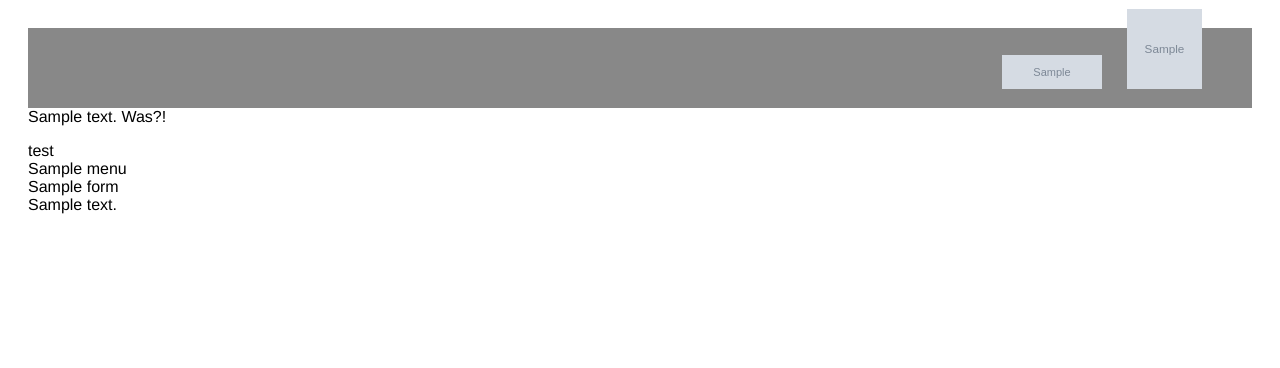
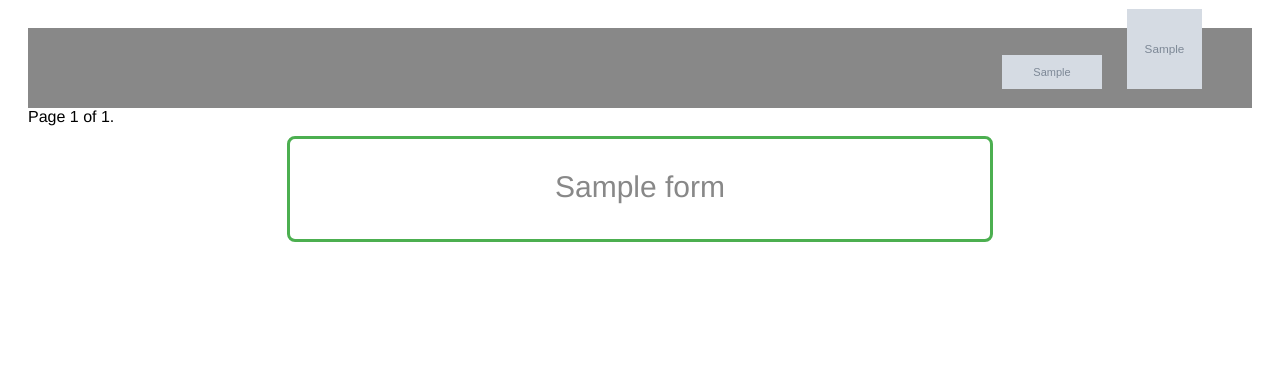
Before and after one commit to ahmedramadan01/self-service-terminal, a Django app: page /dtl/1/ in a window 1280 px wide. Shown: the top 368 px of the page. Run offline with Django 3.2, Linux system fonts and the light colour scheme; tables that the repository leaves empty hold one stand-in row (values such as "Sample post"); grey boxes marked "Sample" are stand-in pictures.

Commit message:
Add paginator to dtl_test

```diff
--- a/sp4/self_service_terminal/templates/self_service_terminal/dtl_test.html
+++ b/sp4/self_service_terminal/templates/self_service_terminal/dtl_test.html
@@ -1,30 +1,36 @@
 {% extends "self_service_terminal/base.html"%}
 {% load static %}
 
-{# Verfügbare Variablen: menu, miep, range #}
+{# Verfügbare Variablen: settings, menu, submenus, subforms, page_obj #}
 
 {% block content %}
-{{menu.menu_text}}
-{{miep}}
-{% for entry in submenus %}
-<p>
-    test
-    {{ entry.settings.institute_logo }} <br>
-    {{ entry.parent_menu }} <br>
-    {{ entry.menu_title }} <br>
-    {{ entry.menu_text }} <br>
-</p>
-{% endfor %}
-{% for entry in subforms %}
-<p>
-    test
-    {{ entry.settings.institute_logo }} <br>
-    {{ entry.parent_menu }} <br>
-    {{ entry.form_title }} <br>
-    {{ entry.description }} <br>
-</p>
-{% endfor %}
 
+{% if page_obj.has_previous %}
+    <a href="?page=1">&laquo; first</a>
+    <a href="?page={{ page_obj.previous_page_number }}">previous</a>
+{% endif %}
 
+<span class="current">
+    Page {{ page_obj.number }} of {{ page_obj.paginator.num_pages }}.
+</span>
+
+{% if page_obj.has_next %}
+    <a href="?page={{ page_obj.next_page_number }}">next</a>
+    <a href="?page={{ page_obj.paginator.num_pages }}">last &raquo;</a>
+{% endif %}
+
+<div class="btn-container">
+
+    {% for entry in page_obj.object_list %}
+        {% if entry.is_menu %}
+            <a style="text-decoration: none;color:{{ settings.colorval_button }}" class="noselect year btn" href="/dtl/{{entry.object.pk}}">{{ entry.object.menu_title }}</a>
+        {% endif %}
+
+        {% if entry.is_form %}
+            <a style="text-decoration: none;color:{{ settings.colorval_button }}" class="noselect year btn form" href="/form/{{entry.object.pk}}">{{ entry.object.form_title }}</a>
+        {% endif %}
+    {% endfor %}
+
+</div>
 
 {% endblock content %}
--- a/sp4/self_service_terminal/views.py
+++ b/sp4/self_service_terminal/views.py
@@ -1,3 +1,4 @@
+from django.core.paginator import Paginator
 from django.shortcuts import render, HttpResponse
 from .models import Menu, Form, Terminal_Settings
 
@@ -97,12 +98,27 @@ def menu_template_test(request, menu_id=None, menu_title=None):
     menu = Menu.objects.get(pk=menu_id)
     submenus = list(Menu.objects.filter(parent_menu=menu_id))
     subforms = list(Form.objects.filter(parent_menu=menu_id))
+
+    # Fill the paginator with all submenus and subforms
+    paginator = Paginator(submenus + subforms, 5)
+
+    # Get the current page from the HTTP Request
+    page_number = request.GET.get('page')
+    # Get all objects that are allowed on the current page
+    page_obj = paginator.get_page(page_number)
+
+    # Add option to test for Menu and Form object
+    for i in range(len(page_obj.object_list)):
+        page_obj.object_list[i] = {
+            'object': page_obj.object_list[i],
+            'is_menu': type(page_obj.object_list[i]) is Menu,
+            'is_form': type(page_obj.object_list[i]) is Form
+        }
+    print(page_obj.object_list)
+
     context = {
         'settings': settings,
         'menu': menu,
-        'submenus': submenus,
-        'subforms': subforms,
-        'miep': 'Was?!',
-        'range': list(range(10))
+        'page_obj': page_obj
     }
     return render(request, 'self_service_terminal/dtl_test.html', context)
```
